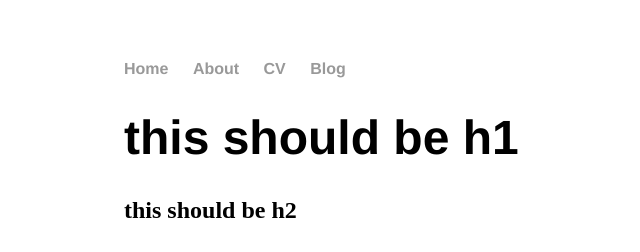
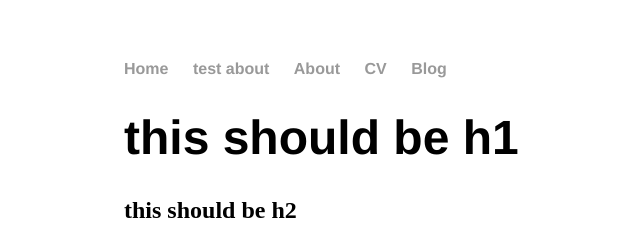
Before and after one commit to thinkingsystems/thinkingsystems.github.io, a Jekyll site: the page built from index.md, in a window 1280 px wide. Shown: the top 252 px of the page, without its empty margins (68-708 px from the left). Built offline with Jekyll 4.4.1, drawn with Linux system fonts in a browser that asks for light colours.

Commit message:
Updated default.html

```diff
--- a/_layouts/default.html
+++ b/_layouts/default.html
@@ -9,6 +9,7 @@
 			<nav>
 	    		<ul>
 	        		<li><a href="/">Home</a></li>
+                    <li><a href="about-test.md">test about</a></li>
 		        	<li><a href="/about">About</a></li>
 	        		<li><a href="/cv">CV</a></li>
 	        		<li><a href="/blog">Blog</a></li>
```
